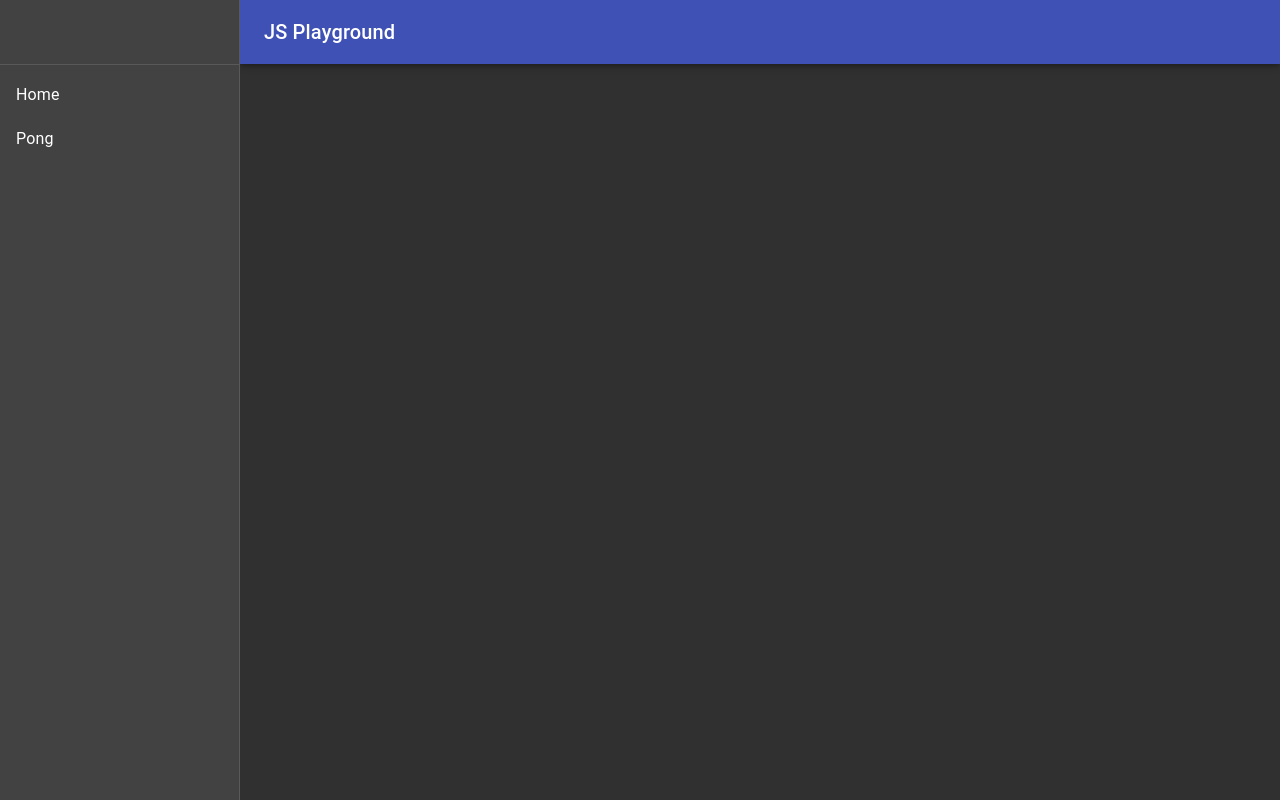
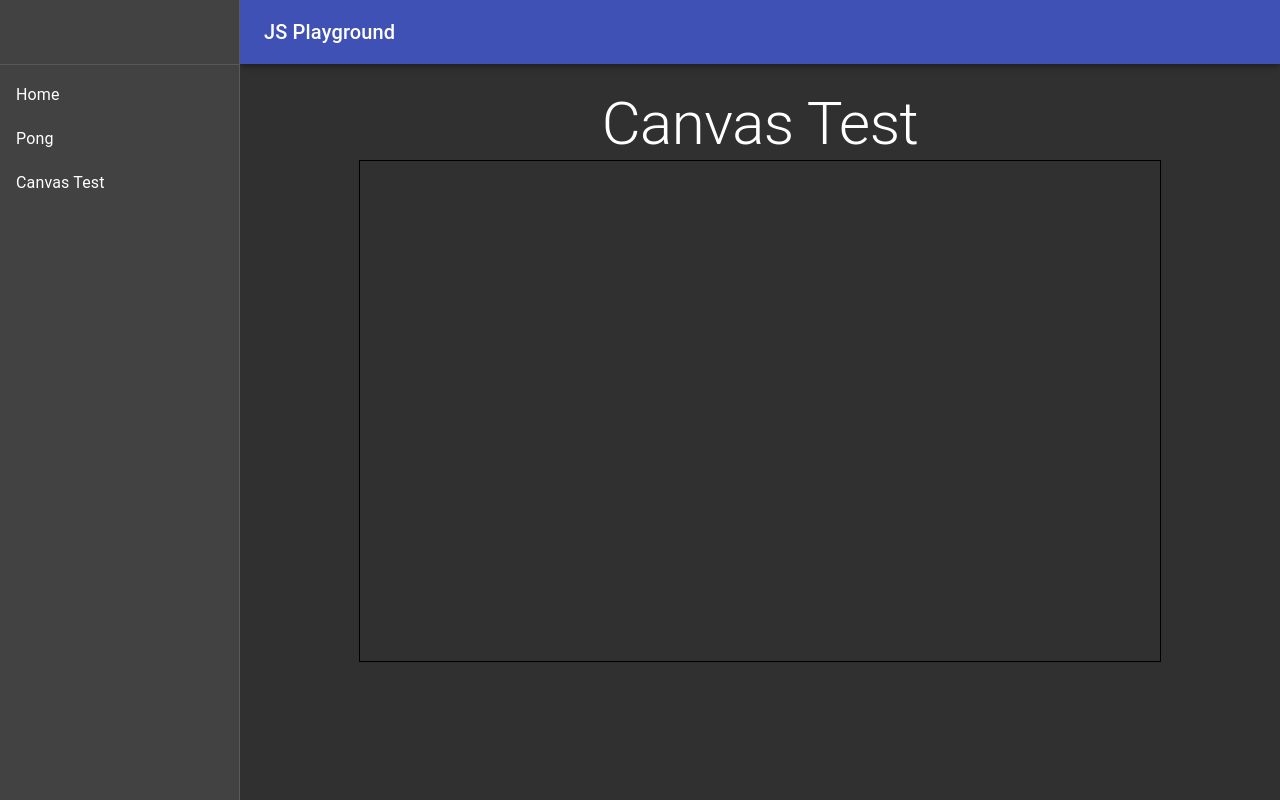
Before and after one commit to cwiswell/js-playground, a React (Create React App) app: page /canvas-test in a window 1280 px wide. Built offline with nearby package versions, Linux system fonts and the light colour scheme.

Commit message:
Add canvas test page

```diff
--- /dev/null
+++ b/src/CanvasTest/canvas-test.jsx
@@ -0,0 +1,35 @@
+import React, {Fragment} from 'react';
+import { Typography } from '@material-ui/core';
+
+const CanvasTest = () =>{
+    const canvasRef = React.useRef(null)
+
+    const onclick = (e) => {
+        const canvas = canvasRef.current;
+        const ctx = canvas.getContext('2d');
+
+        draw(ctx, e.clientX -300, e.clientY);
+    }
+    const draw = (ctx, x, y) =>{
+        ctx.beginPath();
+        ctx.arc(x, y, 5, 0, 2 * Math.PI);
+        ctx.fillStyle = "red";
+        ctx.fill();
+        ctx.stroke();
+    }
+
+    return (
+        <Fragment>
+            <Typography variant="h2">
+                Canvas Test
+            </Typography>
+            <canvas ref={canvasRef}
+                style={{border: '1px solid black'}}
+                width={800}
+                height={500}
+                onClick={onclick} />
+        </Fragment>
+    )
+}
+
+export default CanvasTest;
--- a/src/Layout/layout.jsx
+++ b/src/Layout/layout.jsx
@@ -51,7 +51,7 @@ const Layout = (props) => {
                     <Toolbar>
                         <Typography variant="h6" noWrap>
                             JS Playground
-                    </Typography>
+                        </Typography>
                     </Toolbar>
                 </AppBar>
                 <Drawer variant="permanent"
@@ -69,6 +69,9 @@ const Layout = (props) => {
                         <MenuItem component={Link} to="/pong">
                             <ListItemText primary="Pong" />
                         </MenuItem>
+                        <MenuItem component={Link} to="/canvas-test">
+                            <ListItemText primary="Canvas Test" />
+                        </MenuItem>
                     </MenuList>
                 </Drawer>
                 <main className={classes.content}>
--- a/src/Menu/router.jsx
+++ b/src/Menu/router.jsx
@@ -3,6 +3,7 @@ import { Switch, Route } from 'react-router-dom';
 
 import Home from '../Home/home';
 import Pong from '../Pong/pong';
+import CanvasTest from '../CanvasTest/canvas-test';
 
 
 const Router = () => {
@@ -11,6 +12,7 @@ const Router = () => {
             <Route exact path="/" component={Home} />
             <Route path="/home" component={Home} />
             <Route path="/pong" component={Pong} />
+            <Route path="/canvas-test" component={CanvasTest} />
         </Switch>
     )
 }
--- a/src/Pong/pong.jsx
+++ b/src/Pong/pong.jsx
@@ -1,11 +1,15 @@
-import React from 'react';
+import React, { Fragment } from 'react';
+import { Typography } from '@material-ui/core';
 
 const Pong = (prop) => {
+
+
     return (
-        <div>
-            <h1>Pong</h1>
-            <canvas ></canvas>
-        </div>
+        <Fragment>
+            <Typography variant="h2">
+                Pong
+            </Typography>
+        </Fragment>
     );
 }
 
```
